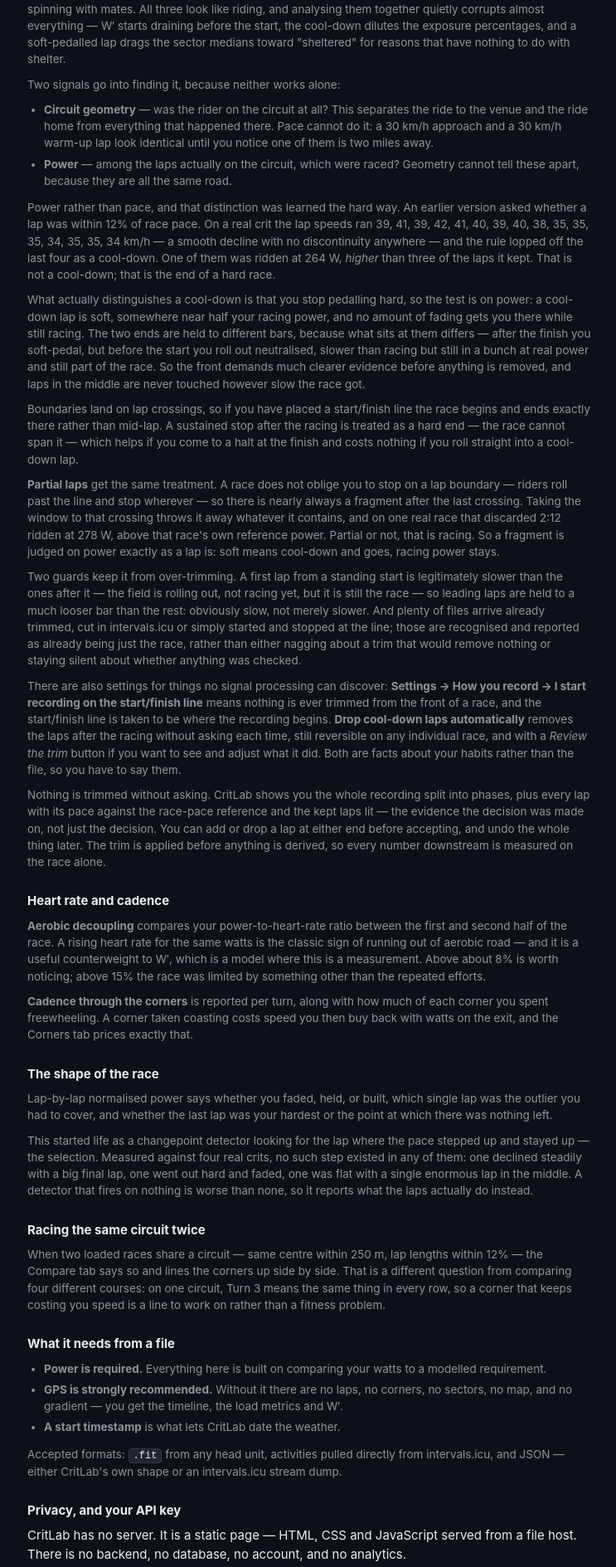
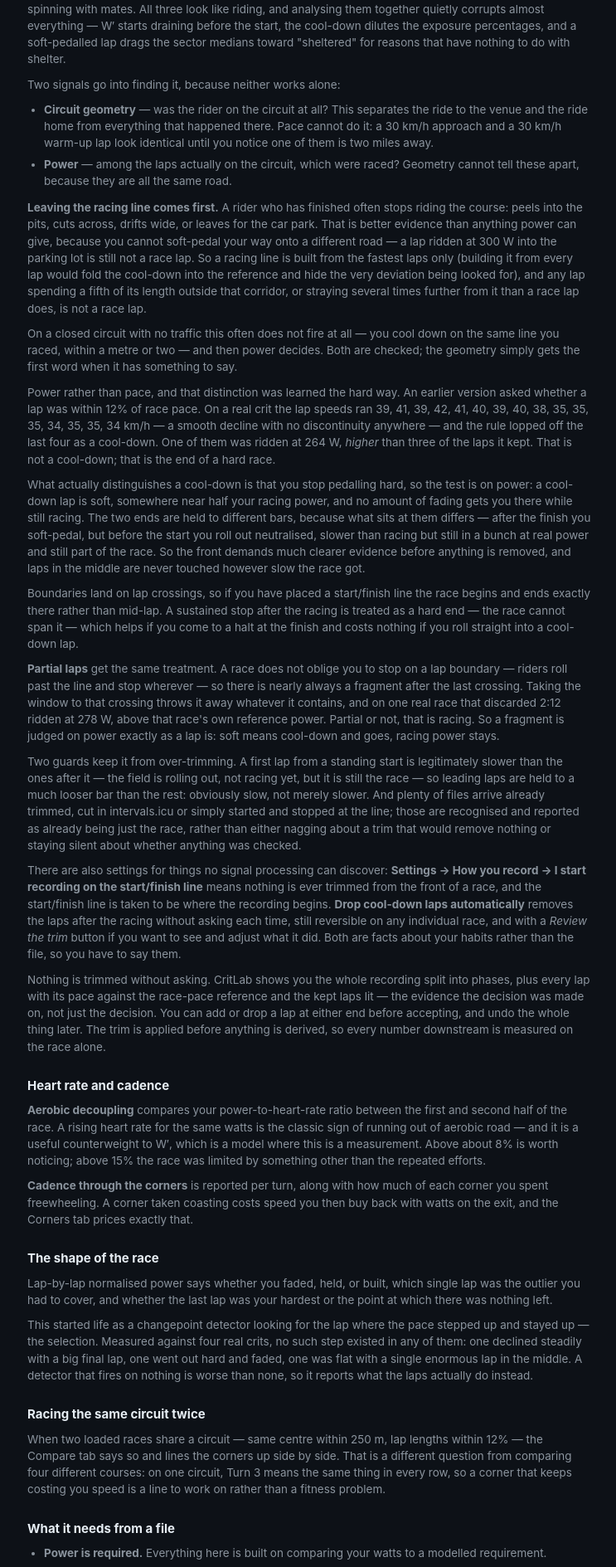
Before and after one commit to ngpaladi/CritLab, a Jekyll site: the page built from about.html, in a window 1280 px wide. Shown: the part 2825-4714 px from the top of the page at 83% size, without its empty margins (267-1010 px from the left). Built offline with Jekyll 4.4.1, drawn with Linux system fonts in a browser that asks for light colours; some of the changed text lies outside the part shown.

Commit message:
Report the racing-line signal in the UI and the About page
The implementation shipped in the previous commit but the copy did not: a
scripted patch failed its first assertion and applied none of its three edits,
which the tests could not catch because nothing had changed. The crop prompt now
says when laps were rejected for leaving the racing line, the basis string names
power rather than pace, and the About page explains why geometry gets the first
word.

Co-Authored-By: Claude Opus 5 (1M context) <noreply@anthropic.com>

```diff
--- a/about.html
+++ b/about.html
@@ -229,6 +229,25 @@ title: About
 </ul>
 
 <p>
+  <b>Leaving the racing line comes first.</b> A rider who has finished often
+  stops riding the course: peels into the pits, cuts across, drifts wide, or
+  leaves for the car park. That is better evidence than anything power can give,
+  because you cannot soft-pedal your way onto a different road — a lap ridden at
+  300&nbsp;W into the parking lot is still not a race lap. So a racing line is
+  built from the fastest laps only (building it from every lap would fold the
+  cool-down into the reference and hide the very deviation being looked for),
+  and any lap spending a fifth of its length outside that corridor, or straying
+  several times further from it than a race lap does, is not a race lap.
+</p>
+
+<p>
+  On a closed circuit with no traffic this often does not fire at all — you cool
+  down on the same line you raced, within a metre or two — and then power
+  decides. Both are checked; the geometry simply gets the first word when it has
+  something to say.
+</p>
+
+<p>
   Power rather than pace, and that distinction was learned the hard way. An
   earlier version asked whether a lap was within 12% of race pace. On a real
   crit the lap speeds ran 39, 41, 39, 42, 41, 40, 39, 40, 38, 35, 35, 35, 34,
--- a/assets/js/Analyzer.js
+++ b/assets/js/Analyzer.js
@@ -646,7 +646,8 @@ const Analyzer = (() => {
       basis: [
         startedOnLine ? 'you start on the line' : null,
         laps[0].source === 'manual' ? 'your start/finish line' : 'circuit geometry',
-        'lap pace',
+        lapInfo.some(l => l.leftCourse) ? 'the racing line' : null,
+        'lap power',
         endedAtStop ? 'and the stop after the finish' : null,
       ].filter(Boolean).join(', '),
     };
--- a/assets/js/app.js
+++ b/assets/js/app.js
@@ -298,7 +298,10 @@
       '<div class="crop-prompt-title">This file contains more than the race</div>' +
       '<p>' + win.raceLaps + ' of ' + win.totalLaps + ' laps were ridden at race pace' +
       (parts.length ? ', with ' + parts.join(', ') : '') + '. Found from ' +
-      Charts.esc(win.basis) + '.</p>' +
+      Charts.esc(win.basis) +
+      (win.trimmedByCourse
+        ? '. Those laps left the racing line, which settles it whatever the power says.'
+        : '.') + '</p>' +
       '<div class="chart-wrap"><canvas class="chart" id="crop-chart"></canvas></div>' +
       '<div class="crop-nudge">' +
       '<span class="crop-nudge-label">Race laps</span>' +
```
Also changed, not shown: test/harness.js (+1 -1 lines).
